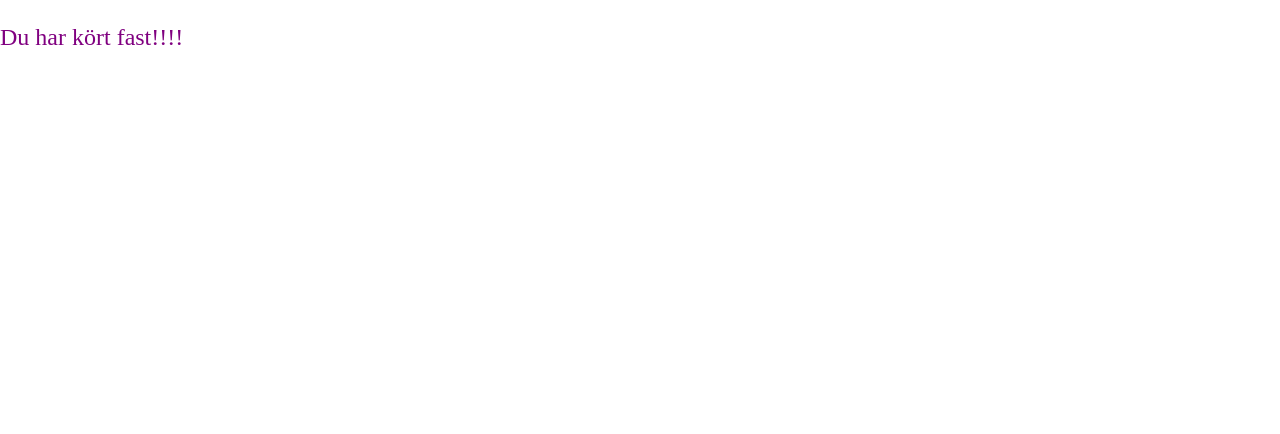
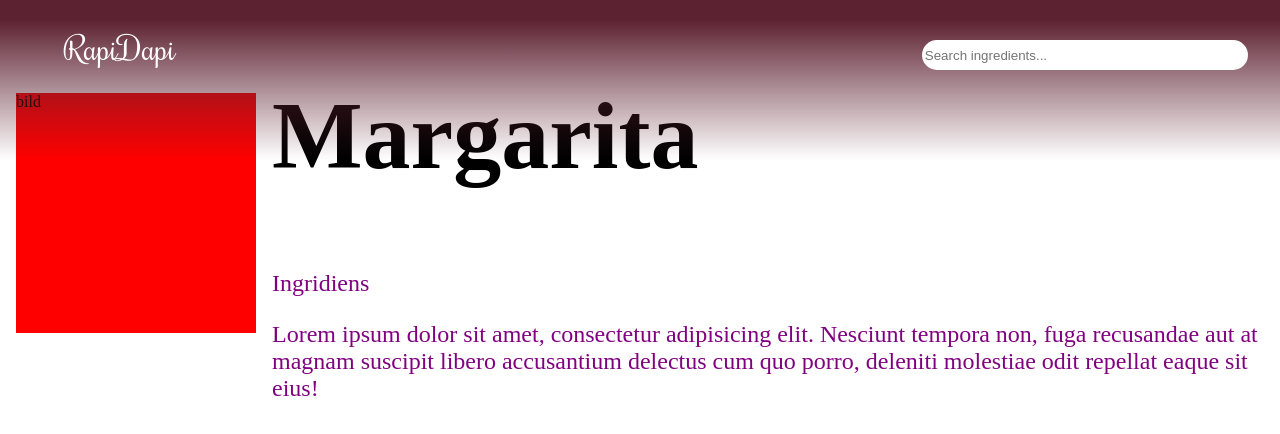
Before and after one commit to MikaelaAnd/rapidapi-app, a React (Create React App) app: page /drinkItem in a window 1280 px wide. Shown: the top 434 px of the page. Built offline with nearby package versions, Linux system fonts and the light colour scheme.

Commit message:
drink item linked and designed little

```diff
--- a/src/components/drinkItem.tsx
+++ b/src/components/drinkItem.tsx
@@ -1,7 +1,53 @@
+import { CSSProperties } from "react";
+import {  fullScreen } from '../css';
+import ResultHeader from "./resultHeader";
+
 function DrinkItem() {
     return (
-        <p>bild</p>
+        <div style={{ ...container, ...fullScreen }}>
+
+            <div>
+                <ResultHeader/>
+            </div>
+
+            <div style={{ ...centered, }}>
+                <div style={{ ...picture }}>
+                    bild
+                </div>
+            </div>
+
+            <div>
+                <h2 style={{ ...font, }}>
+                    Margarita
+                </h2>
+                <p>Ingridiens</p>
+                <p>Lorem ipsum dolor sit amet, consectetur adipisicing elit. Nesciunt tempora non, fuga recusandae aut at magnam suscipit libero accusantium delectus cum quo porro, deleniti molestiae odit repellat eaque sit eius!</p>
+            </div>
+        </div>
     );
 }
 
+const picture: CSSProperties = {
+    width: '15rem',
+    height: '15rem',
+    background: 'red',
+    margin: '1rem',
+}
+
+const container: CSSProperties = {
+    display: 'flex',
+
+}
+
+const centered: CSSProperties = {
+    display: 'flex',
+    justifyContent: 'center',
+    alignItems: 'center',
+
+}
+
+const font: CSSProperties = {
+    fontSize: '96px',
+}
+
 export default DrinkItem;
--- a/src/components/header.css
+++ b/src/components/header.css
@@ -5,7 +5,7 @@
 
 .start-header {
     margin-top: 0;
-    position: absolute;
+    /* position: absolute; */
     width: 100%;
     height: 8rem;
 
--- a/src/components/main.tsx
+++ b/src/components/main.tsx
@@ -1,4 +1,5 @@
 import { Route, Switch } from "react-router-dom";
+import DrinkItem from "./drinkItem";
 import SearchResult from "./searchResult";
 import Startpage from "./startpage";
 
@@ -8,8 +9,8 @@ function Main() {
             <Switch>
                 <Route exact path="/" component={Startpage} />
                 <Route path="/searchResult" component={SearchResult} />
+                <Route path="/drinkItem" component={DrinkItem} />
 
-                <p>Du har kört fast!!!!</p>
             </Switch>
         </div>
     );
--- a/src/components/resultHeader.tsx
+++ b/src/components/resultHeader.tsx
@@ -11,7 +11,6 @@ function ResultHeader() {
                     <input placeholder="Search ingredients..."></input>
                 </div>
             </Link>
-            <p>Här kommer ett inputfält</p>
         </div>
     );
 }
--- a/src/components/searchResult.tsx
+++ b/src/components/searchResult.tsx
@@ -1,13 +1,17 @@
+import React from "react";
+import { Link } from "react-router-dom";
+
 function SearchResult() {
     return (
         <div>
+            <Link to="/drinkItem">
                 <p>Här kommer en del bilder</p>
                 <p>Här kommer en del bilder</p>
                 <p>Här kommer en del bilder</p>
                 <p>Här kommer en del bilder</p>
-        <p>Här kommer en del bilder</p>
-        <p>Här kommer en del bilder</p>
-        <p>Här kommer en del bilder</p>
+
+            </Link>
+
         </div>
     );
 }
--- a/src/components/startpage.tsx
+++ b/src/components/startpage.tsx
@@ -1,3 +1,4 @@
+// import React from "react";
 import { Link } from "react-router-dom";
 import './startPage.css';
 
--- /dev/null
+++ b/src/css.tsx
@@ -0,0 +1,12 @@
+import { CSSProperties } from "react";
+// import url('https://fonts.googleapis.com/css2?family=Quicksand&display=swap');
+
+
+export const fullScreen: CSSProperties = {
+    width: '100%',
+    height: '100%',
+}
+
+export const fontQuicksand: CSSProperties = {
+    fontFamily: 'Quicksand',
+}
```
Also changed, not shown: 1 other file (tests, documents, lock files or other folders). Lines whose indentation alone changed are shown as unchanged.
